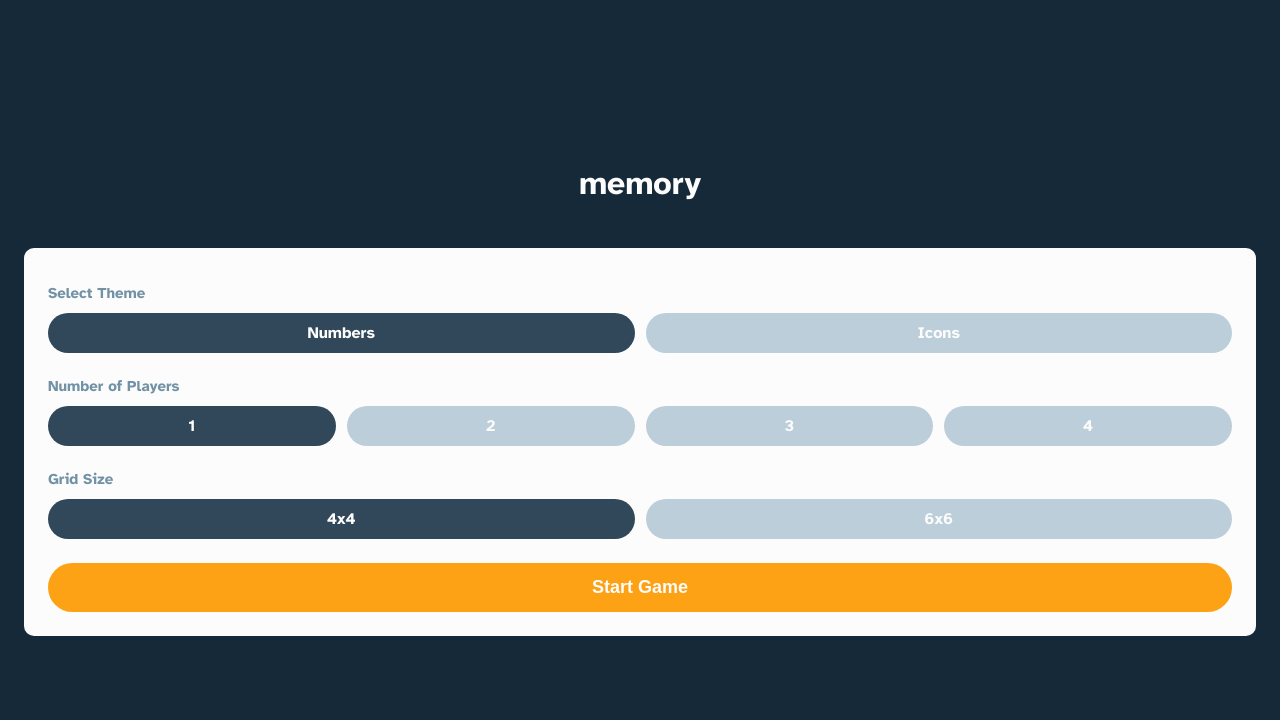
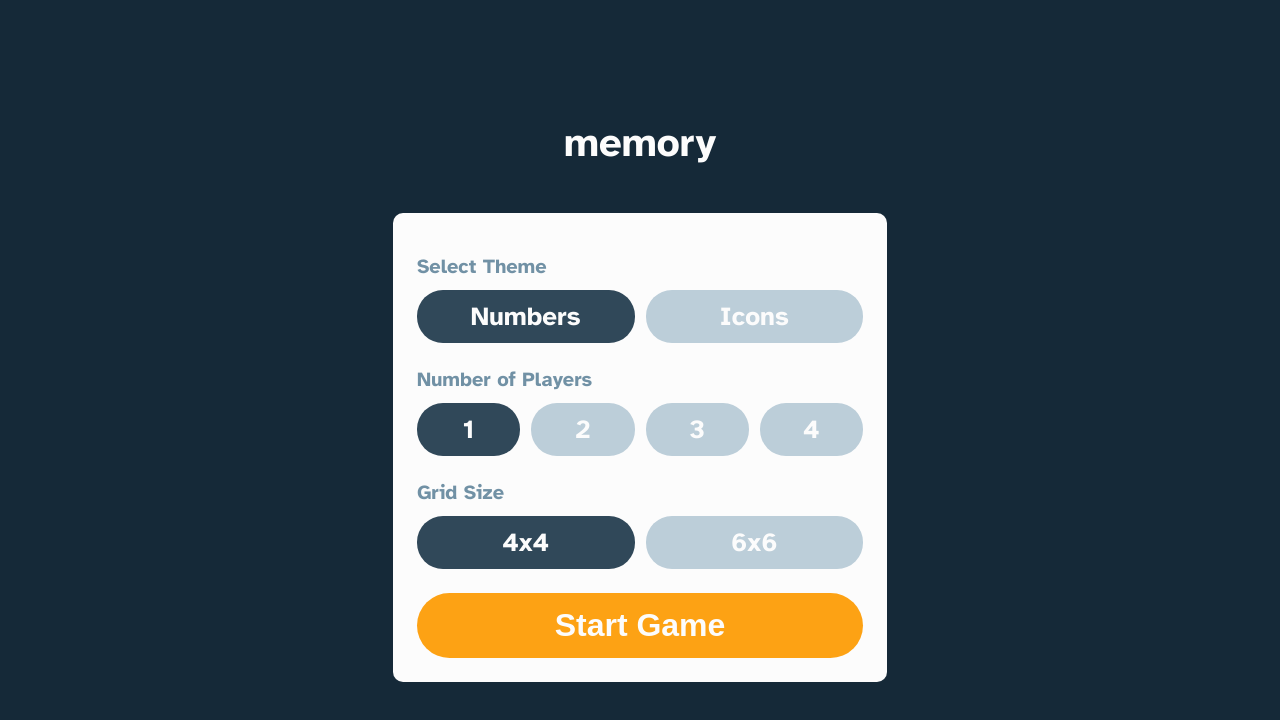
Before and after one commit to solomonnyamson/memory-game, a plain HTML site: page index.html in a window 1280 px wide. Drawn offline with Linux system fonts and the light colour scheme.

Commit message:
style: Complete styling of game board screen - responsive design: desktop and tablet mode

```diff
--- a/css/style.css
+++ b/css/style.css
@@ -330,8 +330,33 @@ body {
 
 /* RESPONSIVE DESIGN - TABLET VIEW */
 @media screen and (min-width: 45em) {
+  .wrapper {
+    padding: 0 3.562rem;
+  }
+
+  .game-title {
+    font-size: 2.5rem;
+  }
+
+  .game-board__section-title {
+  font-size: 1.25rem;
+}
+
+.game-board__section label {
+  font-size: 1.625rem;
+}
+
+.menu-button{
+  font-size: 2rem;
+  border-radius: 2.187rem;
+}
 
 }
 
 /* RESPONSIVE DESIGN - DESKTOP VIEW */
-@media screen and (min-width: 70em) {}
+@media screen and (min-width: 70em) {
+  /* GAME BOARD */
+  .wrapper {
+    padding: 0 24.56rem;
+  }
+}
```
